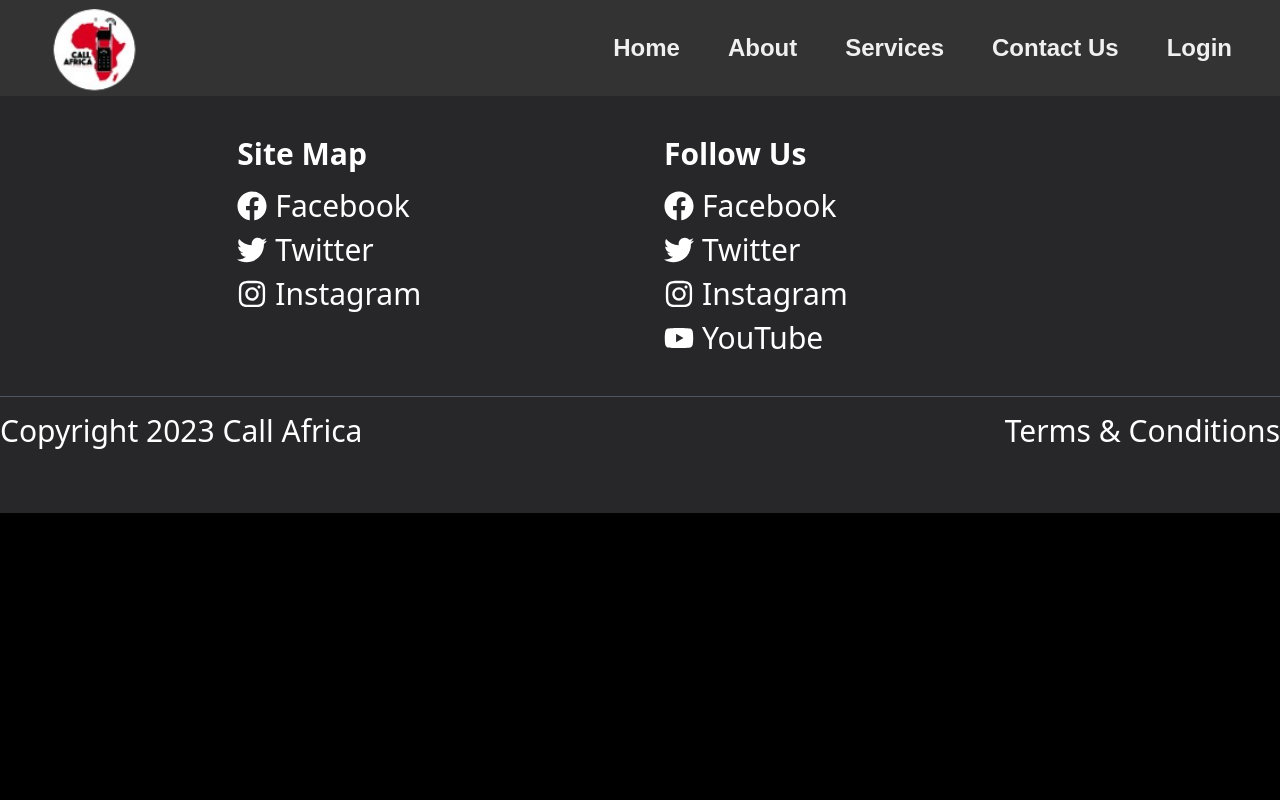
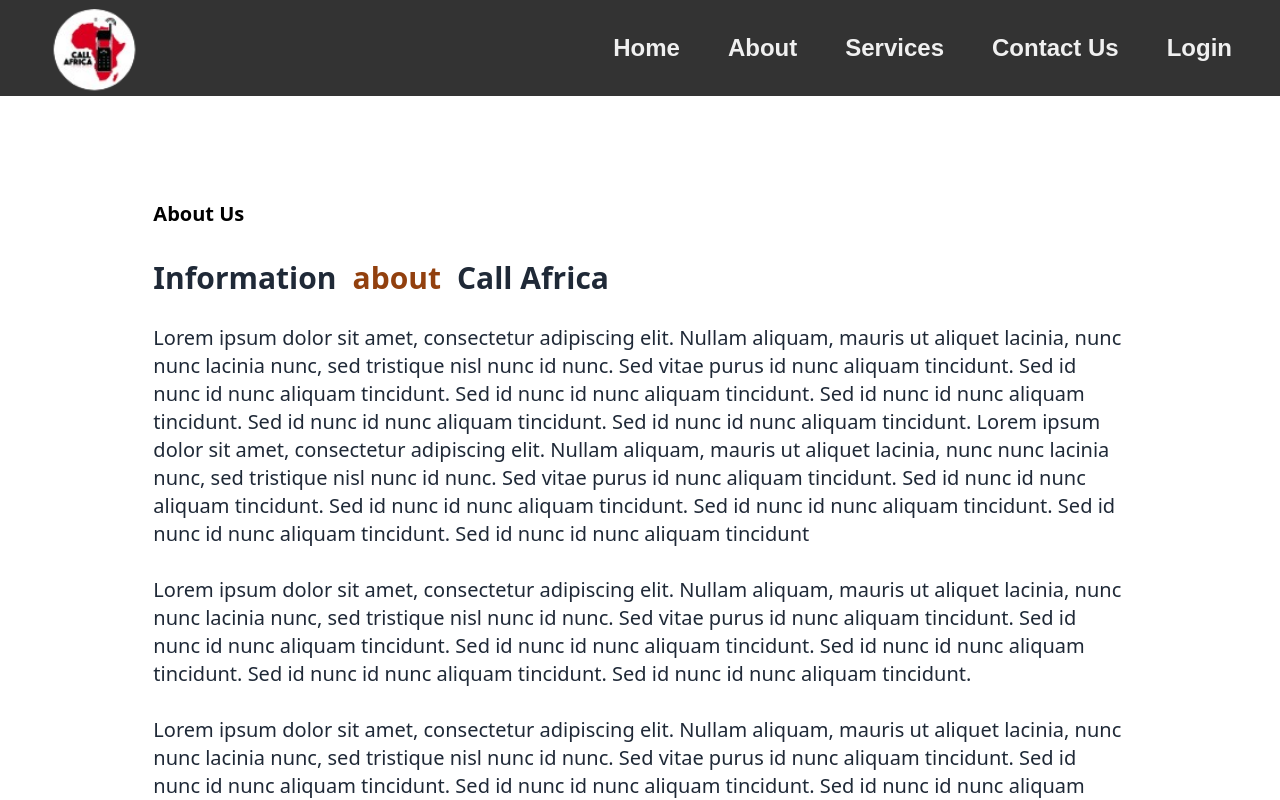
Before and after one commit to innovixCON/airtime-payment-client, a React (Create React App) app: page /about in a window 1280 px wide. Shown: the top 800 px of the page. Built offline with nearby package versions, Linux system fonts and the light colour scheme.

Commit message:
about page

```diff
--- a/src/pages/ContactUs.jsx
+++ b/src/pages/ContactUs.jsx
@@ -14,7 +14,6 @@ function ContactUs() {
         setEmail('');
         setMessage('');
     };
-
     return (
         <div className="bg-black min-h-screen flex flex-col justify-center items-center text-3xl py-32">
             <div className="text-white font-light">
@@ -75,7 +74,7 @@ function ContactUs() {
                             id="message"
                             value={message}
                             onChange={(e) => setMessage(e.target.value)}
-                            className="w-full px-4 py-2 rounded-md bg-white text-white focus:outline-none focus:ring-2 focus:ring-gray-500"
+                            className="w-full px-4 py-2 rounded-md bg-white text-black focus:outline-none focus:ring-2 focus:ring-gray-500"
                             rows="10"
                         ></textarea>
                     </div>
--- a/src/pages/about.jsx
+++ b/src/pages/about.jsx
@@ -1,53 +1,50 @@
-import React from "react";
-import { FaFacebook, FaTwitter, FaInstagram, FaYoutube } from "react-icons/fa";
+import React from 'react';
 
-function About() {
+const About = () => {
   return (
-    <div className="bg-black h-screen -mt-10">
-      <footer className="bg-zinc-800 text-white py-12 text-3xl font-light">
-        <div className="container mx-auto flex justify-center flex-wrap">
-          <div className="w-full md:w-1/3 px-6">
-            <h4 className="font-bold mb-4">Site Map</h4>
-            <div className="flex items-center mb-2">
-              <FaFacebook className="mr-2" />
-              <p>Facebook</p>
-            </div>
-            <div className="flex items-center mb-2">
-              <FaTwitter className="mr-2" />
-              <p>Twitter</p>
-            </div>
-            <div className="flex items-center mb-2">
-              <FaInstagram className="mr-2" />
-              <p>Instagram</p>
-            </div>
-          </div>
-          <div className="w-full md:w-1/3 px-6">
-            <h4 className="font-bold mb-4">Follow Us</h4>
-            <div className="flex items-center mb-2">
-              <FaFacebook className="mr-2" />
-              <p>Facebook</p>
-            </div>
-            <div className="flex items-center mb-2">
-              <FaTwitter className="mr-2" />
-              <p>Twitter</p>
-            </div>
-            <div className="flex items-center mb-2">
-              <FaInstagram className="mr-2" />
-              <p>Instagram</p>
-            </div>
-            <div className="flex items-center mb-2">
-              <FaYoutube className="mr-2" />
-              <p>YouTube</p>
-            </div>
-          </div>
-        </div>
-        <div className="container mx-auto flex justify-between py-4 border-t border-gray-600 mt-8">
-          <p>Copyright 2023 Call Africa</p>
-          <p>Terms & Conditions</p>
-        </div>
-      </footer>
+    <div className=" min-h-screen flex justify-center items-center pr-14 pl-14 w-full">
+      <div className="container m-0 p-0 w-10/12">
+        <h1 className="text-xl font-bold mb-8">About Us</h1>
+        <div className=" text-gray-800 ">
+  <h2 className="text-3xl font-bold mb-7 text-room">Information
+  <span className=' text-amber-800 mx-4'>about</span>
+  Call Africa</h2>
+  <p className="mb-7 text-xl">
+    Lorem ipsum dolor sit amet, consectetur adipiscing elit. Nullam aliquam,
+    mauris ut aliquet lacinia, nunc nunc lacinia nunc, sed tristique nisl
+    nunc id nunc. Sed vitae purus id nunc aliquam tincidunt. Sed id nunc id
+    nunc aliquam tincidunt. Sed id nunc id nunc aliquam tincidunt. Sed id
+    nunc id nunc aliquam tincidunt. Sed id nunc id nunc aliquam tincidunt.
+    Sed id nunc id nunc aliquam tincidunt.
+    Lorem ipsum dolor sit amet, consectetur adipiscing elit. Nullam aliquam,
+    mauris ut aliquet lacinia, nunc nunc lacinia nunc, sed tristique nisl
+    nunc id nunc. Sed vitae purus id nunc aliquam tincidunt. Sed id nunc id
+
+    nunc aliquam tincidunt. Sed id nunc id nunc aliquam tincidunt. Sed id
+    nunc id nunc aliquam tincidunt. Sed id nunc id nunc aliquam tincidunt.
+    Sed id nunc id nunc aliquam tincidunt
+  </p>
+  <p className="mb-7 text-xl">
+    Lorem ipsum dolor sit amet, consectetur adipiscing elit. Nullam aliquam,
+    mauris ut aliquet lacinia, nunc nunc lacinia nunc, sed tristique nisl
+    nunc id nunc. Sed vitae purus id nunc aliquam tincidunt. Sed id nunc id
+    nunc aliquam tincidunt. Sed id nunc id nunc aliquam tincidunt. Sed id
+    nunc id nunc aliquam tincidunt. Sed id nunc id nunc aliquam tincidunt.
+    Sed id nunc id nunc aliquam tincidunt.
+  </p>
+  <p className="mb-7 text-xl">
+    Lorem ipsum dolor sit amet, consectetur adipiscing elit. Nullam aliquam,
+    mauris ut aliquet lacinia, nunc nunc lacinia nunc, sed tristique nisl
+    nunc id nunc. Sed vitae purus id nunc aliquam tincidunt. Sed id nunc id
+    nunc aliquam tincidunt. Sed id nunc id nunc aliquam tincidunt. Sed id
+    nunc id nunc aliquam tincidunt. Sed id nunc id nunc aliquam tincidunt.
+    Sed id nunc id nunc aliquam tincidunt.
+  </p>
+</div>
+
+      </div>
     </div>
   );
-}
+};
 
 export default About;
```
